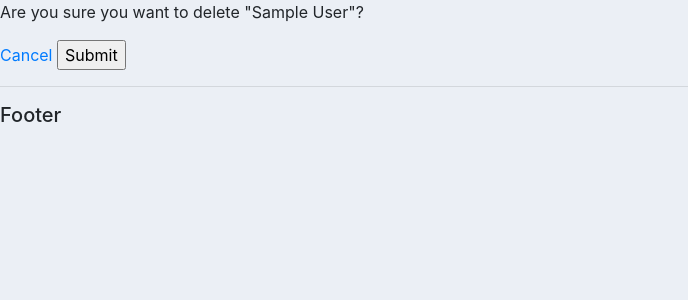
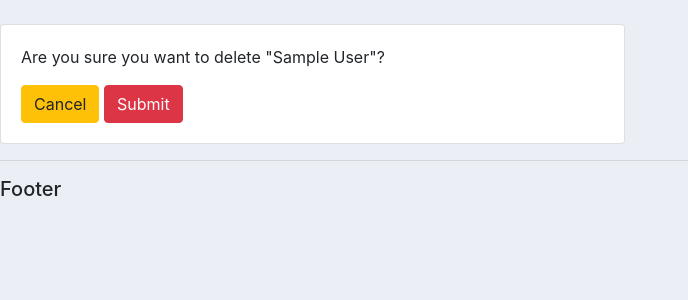
Before and after one commit to MsMaddyMac/django-crm, a Django app: page /delete_order/1/ in a window 1280 px wide. Shown: the part 56-356 px from the top of the page, without its empty margins (0-688 px from the left). Run offline with Django 3.2, Linux system fonts and the light colour scheme; tables that the repository leaves empty hold one stand-in row (values such as "Sample post").

Commit message:
adds styling to delete and update forms

```diff
--- a/django-crm/accounts/templates/accounts/customer.html
+++ b/django-crm/accounts/templates/accounts/customer.html
@@ -63,8 +63,8 @@
             <td>{{order.product.category}}</td>
             <td>{{order.date_created}}</td>
             <td>{{order.status}}</td>
-            <td><a class="btn btn-sm btn-info" href="">Update</a></td>
-            <td><a class="btn btn-sm btn-danger" href="">Delete</a></td>
+            <td><a class="btn btn-sm btn-info" href="{% url 'update_order' order.id %}">Update</a></td>
+            <td><a class="btn btn-sm btn-danger" href="{% url 'delete_order' order.id %}">Delete</a></td>
           </tr>
         {% endfor %}
       </table>
--- a/django-crm/accounts/templates/accounts/delete.html
+++ b/django-crm/accounts/templates/accounts/delete.html
@@ -2,12 +2,20 @@
 {% load static %}
 {% block content %}
 
-  <p>Are you sure you want to delete "{{order.product.name}}"?</p>
+<br>
+<div class="row">
+  <div class="col-md-6">
+    <div class="card card-body">
 
-  <form action="{% url 'delete_order' order.id %}" method="POST">
-    {% csrf_token %}
-    <a href="{% url 'home' %}">Cancel</a>
-    <input type="submit" name="Confirm">
-  </form>
+      <p>Are you sure you want to delete "{{order.product.name}}"?</p>
+
+      <form action="{% url 'delete_order' order.id %}" method="POST">
+        {% csrf_token %}
+        <a class="btn btn-warning" href="{% url 'home' %}">Cancel</a>
+        <input class="btn btn-danger" type="submit" name="Confirm">
+      </form>
+    </div>
+  </div>
+</div>
 
 {% endblock %}
```
Also changed, not shown: django-crm/accounts/templates/accounts/order_form.html (+11 -5 lines).
